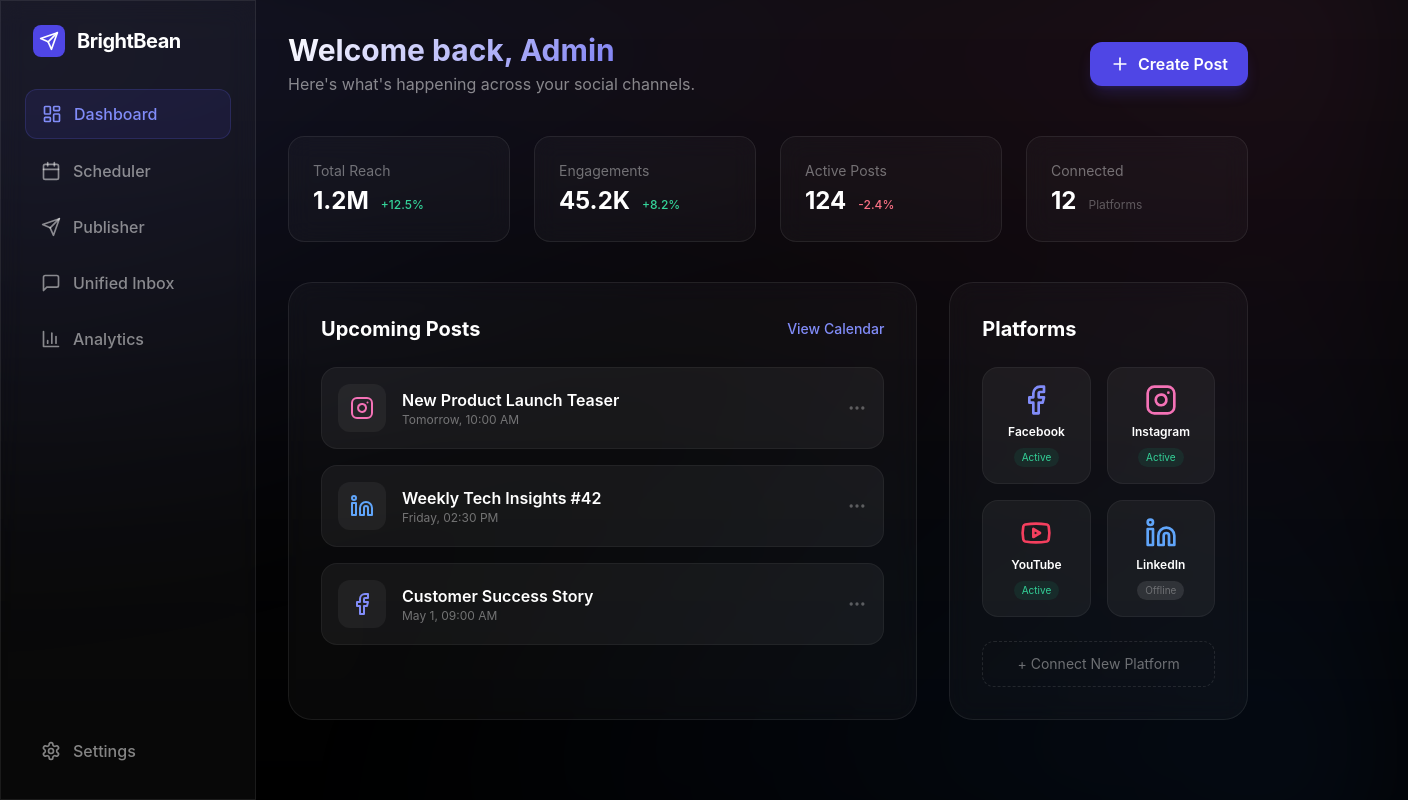
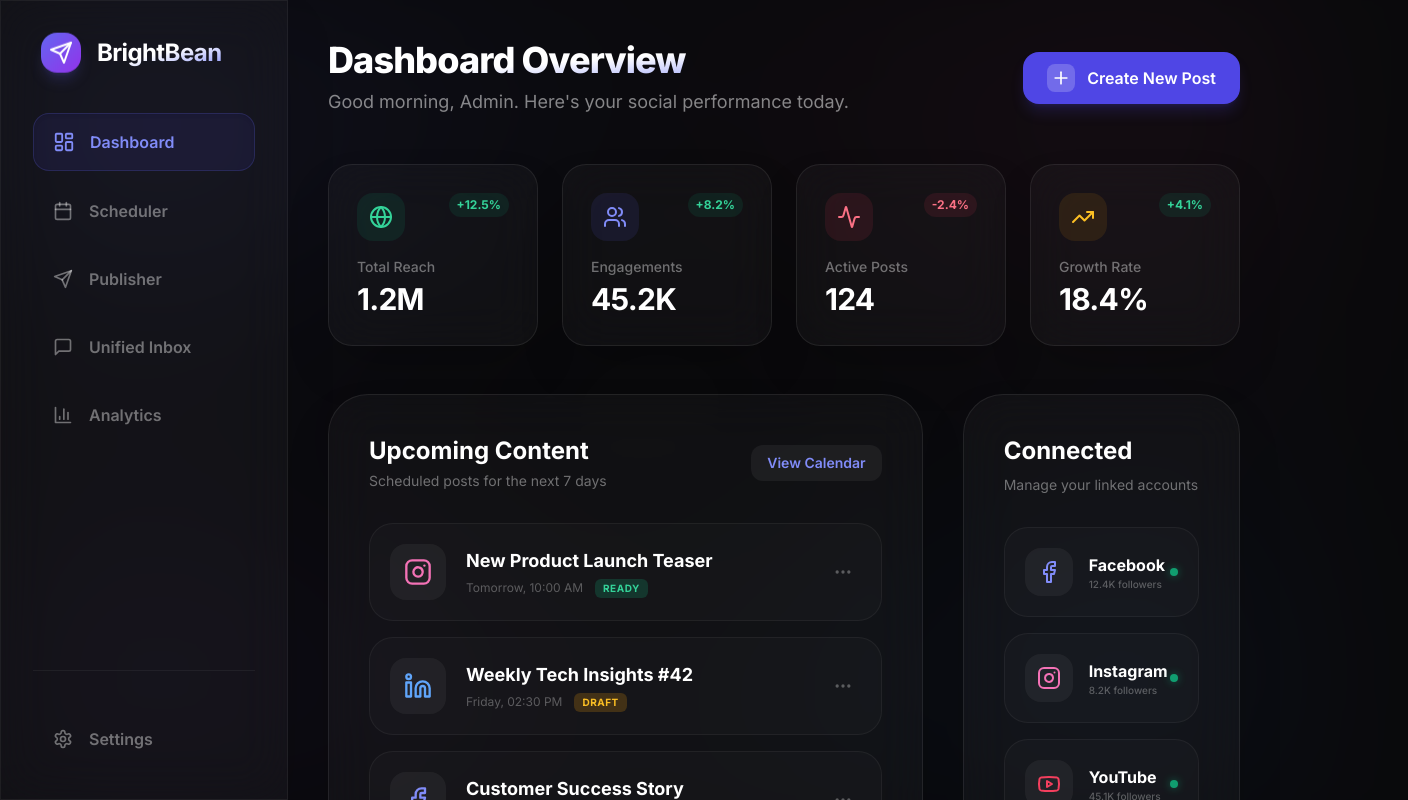
Before and after one commit to seojeongju/sns-studio-main, a Next.js app: page / in a window 1280 px wide. Shown: the top 800 px of the page, 1408 px wide, since content can reach past the window. Built offline with nearby package versions, Linux system fonts and the light colour scheme.

Commit message:
Fix and improve UI/UX design with premium dashboard style

```diff
--- a/src/app/globals.css
+++ b/src/app/globals.css
@@ -3,72 +3,81 @@
 @tailwind utilities;
 
 :root {
-  --foreground-rgb: 255, 255, 255;
-  --background-start-rgb: 10, 10, 12;
-  --background-end-rgb: 0, 0, 0;
+  --background: #0a0a0c;
+  --foreground: #ffffff;
 
-  --primary: 99, 102, 241; /* Indigo 500 */
-  --primary-glow: radial-gradient(rgba(99, 102, 241, 0.15), rgba(99, 102, 241, 0));
+  --primary: #6366f1;
+  --primary-hover: #4f46e5;
+  --secondary: #ec4899;
 
   --card-bg: rgba(255, 255, 255, 0.03);
   --card-border: rgba(255, 255, 255, 0.08);
+
+  --accent-blue: #3b82f6;
+  --accent-purple: #8b5cf6;
+  --accent-pink: #ec4899;
 }
 
-body {
-  color: rgb(var(--foreground-rgb));
-  background: linear-gradient(
-      to bottom,
-      transparent,
-      rgb(var(--background-end-rgb))
-    )
-    rgb(var(--background-start-rgb));
-  min-height: 100vh;
-  font-family: 'Inter', system-ui, -apple-system, sans-serif;
-  overflow-x: hidden;
+@layer base {
+  body {
+    @apply bg-[var(--background)] text-[var(--foreground)] antialiased;
+    font-family: 'Inter', system-ui, -apple-system, sans-serif;
+  }
 }
 
-/* Glassmorphism utility */
-.glass {
-  background: var(--card-bg);
-  backdrop-filter: blur(12px);
-  -webkit-backdrop-filter: blur(12px);
-  border: 1px solid var(--card-border);
+@layer components {
+  .glass {
+    @apply bg-white/[0.03] backdrop-blur-xl border border-white/[0.08] shadow-2xl;
+  }
+
+  .glass-hover {
+    @apply transition-all duration-300 hover:bg-white/[0.06] hover:border-white/[0.12] hover:shadow-indigo-500/10;
+  }
+
+  .text-gradient {
+    @apply bg-gradient-to-br from-white via-white to-indigo-400 bg-clip-text text-transparent;
+  }
+
+  .btn-primary {
+    @apply relative overflow-hidden bg-indigo-600 hover:bg-indigo-500 text-white px-6 py-3 rounded-2xl font-semibold transition-all duration-300 shadow-lg shadow-indigo-600/20 active:scale-[0.98];
+  }
 }
 
-/* Premium Gradient Text */
-.text-gradient {
-  background: linear-gradient(135deg, #fff 0%, #6366f1 100%);
-  -webkit-background-clip: text;
-  -webkit-text-fill-color: transparent;
-}
-
-/* Smooth Background Glow */
+/* Premium Background Glow */
 .glow-mesh {
-  position: absolute;
-  top: -10%;
-  left: -10%;
-  width: 120%;
-  height: 120%;
-  background-image:
-    radial-gradient(at 0% 0%, rgba(99, 102, 241, 0.15) 0, transparent 50%),
-    radial-gradient(at 100% 0%, rgba(236, 72, 153, 0.1) 0, transparent 50%),
-    radial-gradient(at 100% 100%, rgba(59, 130, 246, 0.1) 0, transparent 50%);
-  filter: blur(80px);
+  position: fixed;
+  top: 0;
+  left: 0;
+  width: 100vw;
+  height: 100vh;
+  background:
+    radial-gradient(at 0% 0%, rgba(99, 102, 241, 0.12) 0, transparent 40%),
+    radial-gradient(at 100% 0%, rgba(236, 72, 153, 0.08) 0, transparent 40%),
+    radial-gradient(at 100% 100%, rgba(59, 130, 246, 0.08) 0, transparent 40%),
+    radial-gradient(at 0% 100%, rgba(139, 92, 246, 0.08) 0, transparent 40%);
+  filter: blur(100px);
   z-index: -1;
   pointer-events: none;
 }
 
 /* Custom Scrollbar */
 ::-webkit-scrollbar {
-  width: 8px;
+  width: 6px;
 }
 ::-webkit-scrollbar-track {
-  background: rgba(255, 255, 255, 0.02);
+  @apply bg-transparent;
 }
 ::-webkit-scrollbar-thumb {
-  background: rgba(255, 255, 255, 0.1);
-  border-radius: 10px;
+  @apply bg-white/10 rounded-full hover:bg-white/20 transition-colors;
 }
-::-webkit-scrollbar-thumb:hover {
-  background: rgba(255, 255, 255, 0.2);
+
+/* Animations */
+@keyframes float {
+  0% { transform: translateY(0px); }
+  50% { transform: translateY(-10px); }
+  100% { transform: translateY(0px); }
 }
+
+.animate-float {
+  animation: float 6s ease-in-out infinite;
+}
--- a/src/app/layout.tsx
+++ b/src/app/layout.tsx
@@ -1,5 +1,8 @@
 import type { Metadata } from "next";
+import { Inter } from "next/font/google";
 import "./globals.css";
+
+const inter = Inter({ subsets: ["latin"] });
 
 export const metadata: Metadata = {
   title: "BrightBean Studio | Social Media Management",
@@ -13,7 +16,7 @@ export default function RootLayout({
 }>) {
   return (
     <html lang="ko">
-      <body className="antialiased selection:bg-indigo-500/30">
+      <body className={`${inter.className} antialiased selection:bg-indigo-500/30`}>
         <div className="glow-mesh" />
         {children}
       </body>
--- a/src/app/page.tsx
+++ b/src/app/page.tsx
@@ -1,5 +1,4 @@
 import React from 'react';
-
 import {
   LayoutDashboard,
   Send,
@@ -12,22 +11,26 @@ import {
   Instagram,
   Youtube,
   Linkedin,
-  MoreHorizontal
+  MoreHorizontal,
+  TrendingUp,
+  Users,
+  Activity,
+  Globe
 } from 'lucide-react';
 
 export default function Home() {
   return (
-    <div className="flex min-h-screen bg-transparent">
+    <div className="flex min-h-screen bg-transparent selection:bg-indigo-500/30">
       {/* Sidebar */}
-      <aside className="w-64 glass border-r border-white/5 p-6 flex flex-col gap-8">
-        <div className="flex items-center gap-3 px-2">
-          <div className="w-8 h-8 bg-indigo-600 rounded-lg flex items-center justify-center">
-            <Send className="w-5 h-5 text-white" />
+      <aside className="w-72 glass border-r border-white/5 p-8 flex flex-col gap-10 sticky top-0 h-screen">
+        <div className="flex items-center gap-4 px-2">
+          <div className="w-10 h-10 bg-gradient-to-br from-indigo-500 to-purple-600 rounded-2xl flex items-center justify-center shadow-lg shadow-indigo-500/20 animate-float">
+            <Send className="w-6 h-6 text-white" />
           </div>
-          <span className="text-xl font-bold tracking-tight">BrightBean</span>
+          <span className="text-2xl font-bold tracking-tight text-gradient">BrightBean</span>
         </div>
 
-        <nav className="flex flex-col gap-2">
+        <nav className="flex flex-col gap-3">
           {[
             { icon: LayoutDashboard, label: 'Dashboard', active: true },
             { icon: Calendar, label: 'Scheduler' },
@@ -37,113 +40,141 @@ export default function Home() {
           ].map((item) => (
             <button
               key={item.label}
-              className={`flex items-center gap-3 px-4 py-3 rounded-xl transition-all duration-200 ${
+              className={`flex items-center gap-4 px-5 py-4 rounded-2xl transition-all duration-300 group ${
                 item.active
-                  ? 'bg-indigo-600/10 text-indigo-400 border border-indigo-500/20'
-                  : 'text-white/50 hover:bg-white/5 hover:text-white'
+                  ? 'bg-indigo-600/10 text-indigo-400 border border-indigo-500/20 shadow-inner'
+                  : 'text-white/40 hover:bg-white/5 hover:text-white'
               }`}
             >
-              <item.icon className="w-5 h-5" />
-              <span className="font-medium">{item.label}</span>
+              <item.icon className={`w-5 h-5 transition-transform duration-300 ${item.active ? 'scale-110' : 'group-hover:scale-110'}`} />
+              <span className="font-semibold">{item.label}</span>
             </button>
           ))}
         </nav>
 
-        <div className="mt-auto">
-          <button className="flex items-center gap-3 px-4 py-3 w-full text-white/50 hover:bg-white/5 hover:text-white rounded-xl transition-all">
-            <Settings className="w-5 h-5" />
-            <span className="font-medium">Settings</span>
+        <div className="mt-auto pt-10 border-t border-white/5">
+          <button className="flex items-center gap-4 px-5 py-4 w-full text-white/40 hover:bg-white/5 hover:text-white rounded-2xl transition-all group">
+            <Settings className="w-5 h-5 group-hover:rotate-45 transition-transform duration-500" />
+            <span className="font-semibold">Settings</span>
           </button>
         </div>
       </aside>
 
       {/* Main Content */}
-      <main className="flex-1 p-8 overflow-y-auto">
-        <header className="flex justify-between items-center mb-10">
+      <main className="flex-1 p-10 max-w-7xl mx-auto w-full">
+        <header className="flex flex-col md:flex-row justify-between items-start md:items-center gap-6 mb-12">
           <div>
-            <h1 className="text-3xl font-bold text-gradient mb-1">Welcome back, Admin</h1>
-            <p className="text-white/50">Here&apos;s what&apos;s happening across your social channels.</p>
+            <h1 className="text-4xl font-extrabold text-gradient mb-2 tracking-tight">Dashboard Overview</h1>
+            <p className="text-white/50 text-lg">Good morning, Admin. Here's your social performance today.</p>
           </div>
-          <button className="bg-indigo-600 hover:bg-indigo-500 text-white px-5 py-2.5 rounded-xl font-semibold transition-all shadow-lg shadow-indigo-600/20 flex items-center gap-2">
-            <Plus className="w-5 h-5" />
-            Create Post
+          <button className="btn-primary flex items-center gap-3">
+            <div className="bg-white/20 p-1 rounded-lg">
+              <Plus className="w-5 h-5" />
+            </div>
+            Create New Post
           </button>
         </header>
 
         {/* Stats Grid */}
-        <div className="grid grid-cols-1 md:grid-cols-2 lg:grid-cols-4 gap-6 mb-10">
+        <div className="grid grid-cols-1 md:grid-cols-2 lg:grid-cols-4 gap-6 mb-12">
           {[
-            { label: 'Total Reach', value: '1.2M', change: '+12.5%', color: 'text-emerald-400' },
-            { label: 'Engagements', value: '45.2K', change: '+8.2%', color: 'text-emerald-400' },
-            { label: 'Active Posts', value: '124', change: '-2.4%', color: 'text-rose-400' },
-            { label: 'Connected', value: '12', sub: 'Platforms' },
+            { label: 'Total Reach', value: '1.2M', change: '+12.5%', icon: Globe, color: 'text-emerald-400', bg: 'bg-emerald-500/10' },
+            { label: 'Engagements', value: '45.2K', change: '+8.2%', icon: Users, color: 'text-indigo-400', bg: 'bg-indigo-500/10' },
+            { label: 'Active Posts', value: '124', change: '-2.4%', icon: Activity, color: 'text-rose-400', bg: 'bg-rose-500/10' },
+            { label: 'Growth Rate', value: '18.4%', change: '+4.1%', icon: TrendingUp, color: 'text-amber-400', bg: 'bg-amber-500/10' },
           ].map((stat, i) => (
-            <div key={i} className="glass p-6 rounded-2xl border border-white/5">
-              <p className="text-sm text-white/40 mb-1">{stat.label}</p>
-              <div className="flex items-end gap-3">
-                <h3 className="text-2xl font-bold">{stat.value}</h3>
-                {stat.change && (
-                  <span className={`text-xs font-medium mb-1 ${stat.color}`}>
-                    {stat.change}
-                  </span>
-                )}
-                {stat.sub && <span className="text-xs text-white/30 mb-1">{stat.sub}</span>}
+            <div key={i} className="glass p-7 rounded-3xl group hover:translate-y-[-4px] transition-all duration-300">
+              <div className="flex justify-between items-start mb-4">
+                <div className={`p-3 rounded-2xl ${stat.bg}`}>
+                  <stat.icon className={`w-6 h-6 ${stat.color}`} />
+                </div>
+                <span className={`text-xs font-bold px-2 py-1 rounded-full ${stat.change.startsWith('+') ? 'bg-emerald-500/10 text-emerald-400' : 'bg-rose-500/10 text-rose-400'}`}>
+                  {stat.change}
+                </span>
               </div>
+              <p className="text-sm text-white/40 font-medium mb-1">{stat.label}</p>
+              <h3 className="text-3xl font-bold tracking-tight">{stat.value}</h3>
             </div>
           ))}
         </div>
 
-        <div className="grid grid-cols-1 lg:grid-cols-3 gap-8">
+        <div className="grid grid-cols-1 lg:grid-cols-3 gap-10">
           {/* Recent Posts */}
-          <div className="lg:col-span-2 glass rounded-3xl p-8">
-            <div className="flex justify-between items-center mb-6">
-              <h2 className="text-xl font-bold">Upcoming Posts</h2>
-              <button className="text-indigo-400 text-sm font-medium hover:underline">View Calendar</button>
+          <div className="lg:col-span-2 glass rounded-[2.5rem] p-10 overflow-hidden relative">
+            <div className="flex justify-between items-center mb-8">
+              <div>
+                <h2 className="text-2xl font-bold mb-1">Upcoming Content</h2>
+                <p className="text-white/40 text-sm">Scheduled posts for the next 7 days</p>
+              </div>
+              <button className="px-4 py-2 rounded-xl bg-white/5 hover:bg-white/10 text-indigo-400 text-sm font-semibold transition-all">
+                View Calendar
+              </button>
             </div>
+
             <div className="space-y-4">
               {[
-                { title: 'New Product Launch Teaser', platform: 'Instagram', time: 'Tomorrow, 10:00 AM' },
-                { title: 'Weekly Tech Insights #42', platform: 'LinkedIn', time: 'Friday, 02:30 PM' },
-                { title: 'Customer Success Story', platform: 'Facebook', time: 'May 1, 09:00 AM' },
+                { title: 'New Product Launch Teaser', platform: 'Instagram', time: 'Tomorrow, 10:00 AM', status: 'Ready' },
+                { title: 'Weekly Tech Insights #42', platform: 'LinkedIn', time: 'Friday, 02:30 PM', status: 'Draft' },
+                { title: 'Customer Success Story', platform: 'Facebook', time: 'May 1, 09:00 AM', status: 'Ready' },
+                { title: 'Behind the Scenes Vlog', platform: 'Youtube', time: 'May 3, 06:00 PM', status: 'Scheduled' },
               ].map((post, i) => (
-                <div key={i} className="flex items-center justify-between p-4 rounded-2xl bg-white/5 border border-white/5 hover:border-white/10 transition-all cursor-pointer group">
-                  <div className="flex items-center gap-4">
-                    <div className="w-12 h-12 rounded-xl bg-white/5 flex items-center justify-center">
-                      {post.platform === 'Instagram' && <Instagram className="w-6 h-6 text-pink-400" />}
-                      {post.platform === 'LinkedIn' && <Linkedin className="w-6 h-6 text-blue-400" />}
-                      {post.platform === 'Facebook' && <Facebook className="w-6 h-6 text-indigo-400" />}
+                <div key={i} className="flex items-center justify-between p-5 rounded-3xl bg-white/[0.02] border border-white/5 hover:border-white/10 hover:bg-white/[0.04] transition-all cursor-pointer group">
+                  <div className="flex items-center gap-5">
+                    <div className="w-14 h-14 rounded-2xl bg-white/5 flex items-center justify-center group-hover:scale-110 transition-transform">
+                      {post.platform === 'Instagram' && <Instagram className="w-7 h-7 text-pink-400" />}
+                      {post.platform === 'LinkedIn' && <Linkedin className="w-7 h-7 text-blue-400" />}
+                      {post.platform === 'Facebook' && <Facebook className="w-7 h-7 text-indigo-400" />}
+                      {post.platform === 'Youtube' && <Youtube className="w-7 h-7 text-rose-500" />}
                     </div>
                     <div>
-                      <h4 className="font-semibold group-hover:text-indigo-400 transition-colors">{post.title}</h4>
-                      <p className="text-xs text-white/40">{post.time}</p>
+                      <h4 className="text-lg font-bold group-hover:text-indigo-400 transition-colors mb-1">{post.title}</h4>
+                      <div className="flex items-center gap-3">
+                        <span className="text-xs text-white/30">{post.time}</span>
+                        <span className={`text-[10px] uppercase tracking-wider font-bold px-2 py-0.5 rounded-md ${
+                          post.status === 'Ready' ? 'bg-emerald-500/20 text-emerald-400' :
+                          post.status === 'Draft' ? 'bg-amber-500/20 text-amber-400' : 'bg-indigo-500/20 text-indigo-400'
+                        }`}>
+                          {post.status}
+                        </span>
+                      </div>
                     </div>
                   </div>
-                  <MoreHorizontal className="w-5 h-5 text-white/30" />
+                  <button className="p-2 hover:bg-white/10 rounded-xl transition-colors">
+                    <MoreHorizontal className="w-5 h-5 text-white/30" />
+                  </button>
                 </div>
               ))}
             </div>
           </div>
 
           {/* Social Platforms */}
-          <div className="glass rounded-3xl p-8">
-            <h2 className="text-xl font-bold mb-6">Platforms</h2>
-            <div className="grid grid-cols-2 gap-4">
+          <div className="glass rounded-[2.5rem] p-10 flex flex-col">
+            <h2 className="text-2xl font-bold mb-2">Connected</h2>
+            <p className="text-white/40 text-sm mb-8">Manage your linked accounts</p>
+
+            <div className="grid grid-cols-1 gap-4 flex-1">
               {[
-                { name: 'Facebook', icon: Facebook, color: 'text-indigo-400', active: true },
-                { name: 'Instagram', icon: Instagram, color: 'text-pink-400', active: true },
-                { name: 'YouTube', icon: Youtube, color: 'text-rose-500', active: true },
-                { name: 'LinkedIn', icon: Linkedin, color: 'text-blue-400', active: false },
+                { name: 'Facebook', icon: Facebook, color: 'text-indigo-400', active: true, followers: '12.4K' },
+                { name: 'Instagram', icon: Instagram, color: 'text-pink-400', active: true, followers: '8.2K' },
+                { name: 'YouTube', icon: Youtube, color: 'text-rose-500', active: true, followers: '45.1K' },
+                { name: 'LinkedIn', icon: Linkedin, color: 'text-blue-400', active: false, followers: '0' },
               ].map((p) => (
-                <div key={p.name} className="p-4 rounded-2xl bg-white/5 border border-white/5 flex flex-col items-center gap-2 group hover:bg-white/10 transition-all">
-                  <p.icon className={`w-8 h-8 ${p.color}`} />
-                  <span className="text-xs font-semibold">{p.name}</span>
-                  <span className={`text-[10px] px-2 py-0.5 rounded-full ${p.active ? 'bg-emerald-500/10 text-emerald-400' : 'bg-white/10 text-white/30'}`}>
-                    {p.active ? 'Active' : 'Offline'}
-                  </span>
+                <div key={p.name} className="p-5 rounded-3xl bg-white/[0.02] border border-white/5 flex items-center justify-between group hover:bg-white/[0.05] transition-all">
+                  <div className="flex items-center gap-4">
+                    <div className={`p-3 rounded-2xl bg-white/5 group-hover:scale-110 transition-transform ${p.active ? '' : 'grayscale opacity-50'}`}>
+                      <p.icon className={`w-6 h-6 ${p.color}`} />
+                    </div>
+                    <div>
+                      <p className="font-bold">{p.name}</p>
+                      <p className="text-[10px] text-white/30 font-medium">{p.followers} followers</p>
+                    </div>
+                  </div>
+                  <div className={`w-2 h-2 rounded-full ${p.active ? 'bg-emerald-500 animate-pulse shadow-[0_0_8px_rgba(16,185,129,0.6)]' : 'bg-white/10'}`} />
                 </div>
               ))}
             </div>
-            <button className="w-full mt-6 py-3 rounded-xl border border-dashed border-white/10 text-white/40 text-sm hover:border-indigo-500/50 hover:text-indigo-400 transition-all">
+
+            <button className="w-full mt-8 py-4 rounded-2xl border-2 border-dashed border-white/5 text-white/30 text-sm font-bold hover:border-indigo-500/30 hover:bg-indigo-500/5 hover:text-indigo-400 transition-all">
               + Connect New Platform
             </button>
           </div>
```
